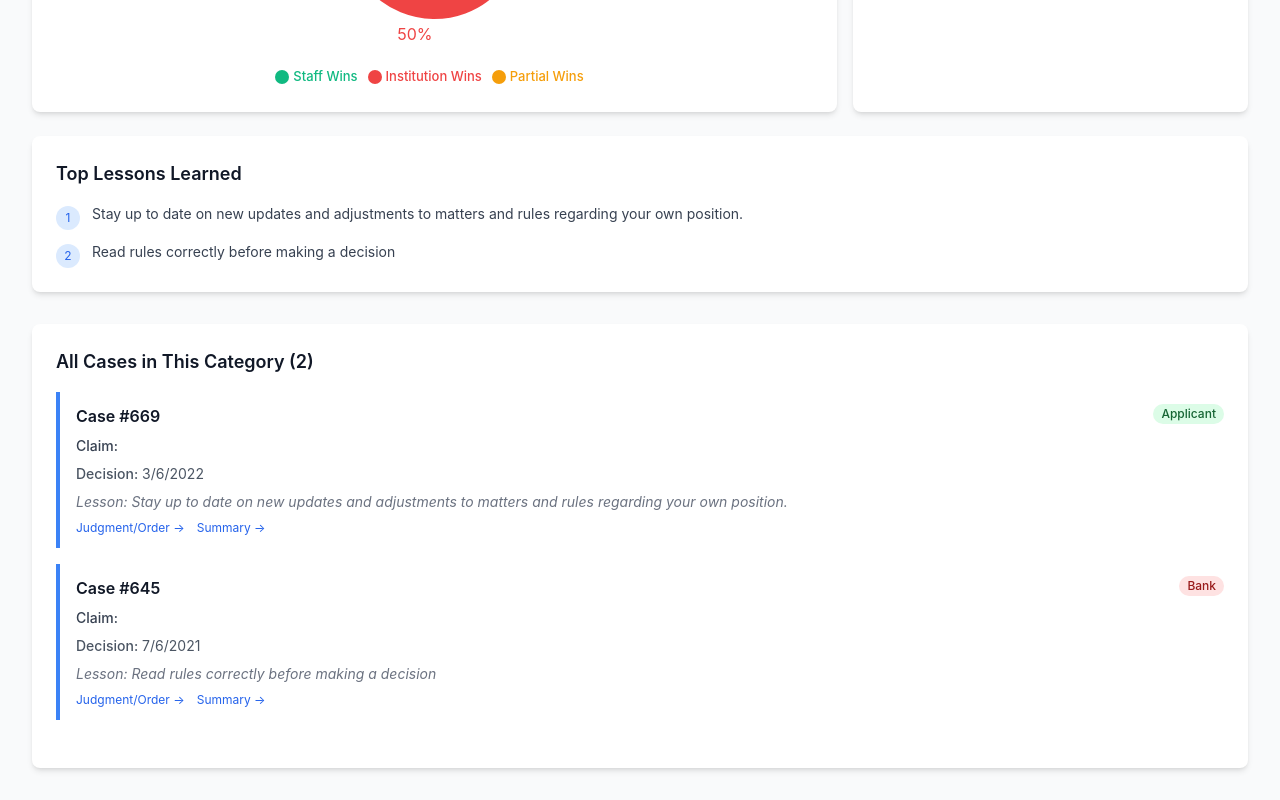
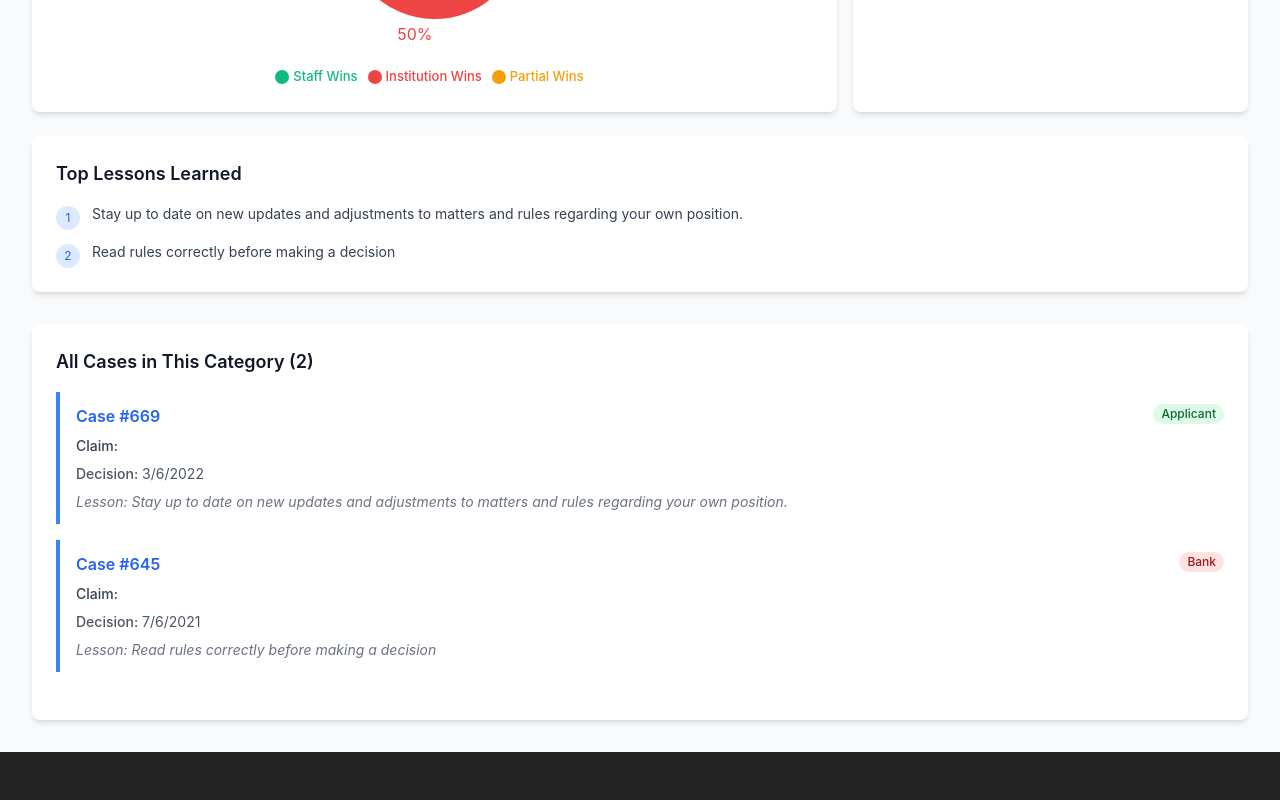
Before and after one commit to Faduma2025/Ombudsman-AI-Assistant, a React (Vite) app: page /category/1 in a window 1280 px wide. Shown: the part 507-1307 px from the top of the page. After the commit the page ends 1259 px from the top, so only its background shows below. Built offline with nearby package versions, Linux system fonts and the light colour scheme.

Commit message:
Make case number itself a clickable link to judgment/summary
- Case numbers (e.g., Case #669) are now clickable links
- Links to Judgment/Order (primary) or Summary document
- Only clickable when links are available in the data

```diff
--- a/src/pages/CategoryDetail.tsx
+++ b/src/pages/CategoryDetail.tsx
@@ -188,8 +188,19 @@ export const CategoryDetail: React.FC = () => {
               style={{ borderLeftColor: category.color }}
             >
               <div className="flex items-start justify-between mb-2">
-                <h4 className="font-semibold text-gray-900 dark:text-white">
-                  Case #{case_.caseNo}
+                <h4 className="font-semibold">
+                  {(case_.linkToJudgment || case_.linkToSummary) ? (
+                    <a
+                      href={case_.linkToJudgment || case_.linkToSummary}
+                      target="_blank"
+                      rel="noopener noreferrer"
+                      className="text-blue-600 dark:text-blue-400 hover:underline"
+                    >
+                      Case #{case_.caseNo}
+                    </a>
+                  ) : (
+                    <span className="text-gray-900 dark:text-white">Case #{case_.caseNo}</span>
+                  )}
                 </h4>
                 <Badge ruling={case_.rulingInFavorOf} size="sm" />
               </div>
@@ -199,33 +210,9 @@ export const CategoryDetail: React.FC = () => {
               <p className="text-sm text-gray-600 dark:text-gray-400 mb-2">
                 <span className="font-medium">Decision:</span> {case_.decision}
               </p>
-              <p className="text-sm text-gray-500 dark:text-gray-500 italic mb-2">
+              <p className="text-sm text-gray-500 dark:text-gray-500 italic">
                 Lesson: {case_.lessonsLearned}
               </p>
-              {(case_.linkToJudgment || case_.linkToSummary) && (
-                <div className="flex gap-3 text-xs">
-                  {case_.linkToJudgment && (
-                    <a
-                      href={case_.linkToJudgment}
-                      target="_blank"
-                      rel="noopener noreferrer"
-                      className="text-blue-600 dark:text-blue-400 hover:underline"
-                    >
-                      Judgment/Order →
-                    </a>
-                  )}
-                  {case_.linkToSummary && (
-                    <a
-                      href={case_.linkToSummary}
-                      target="_blank"
-                      rel="noopener noreferrer"
-                      className="text-blue-600 dark:text-blue-400 hover:underline"
-                    >
-                      Summary →
-                    </a>
-                  )}
-                </div>
-              )}
             </div>
           ))}
         </div>
```
